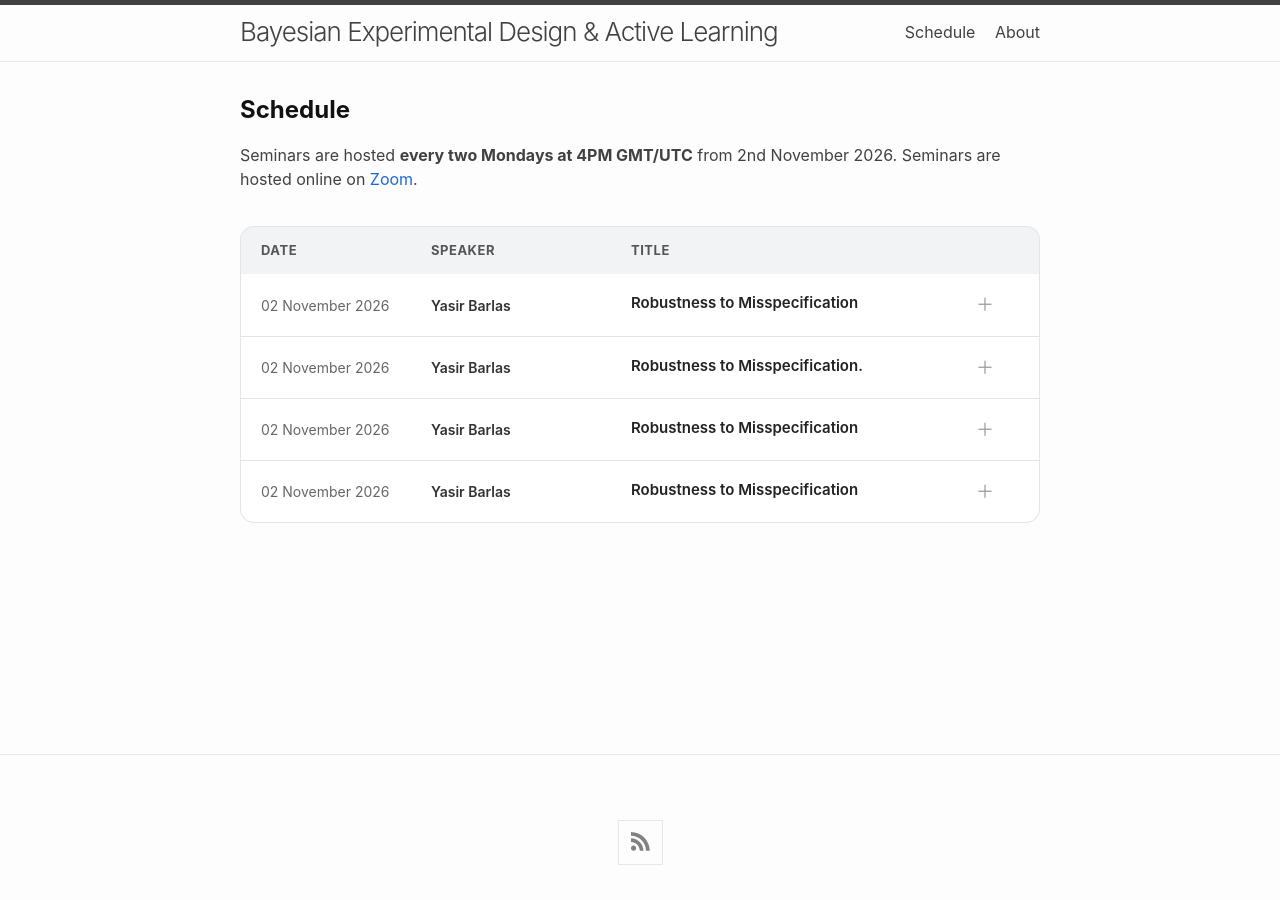
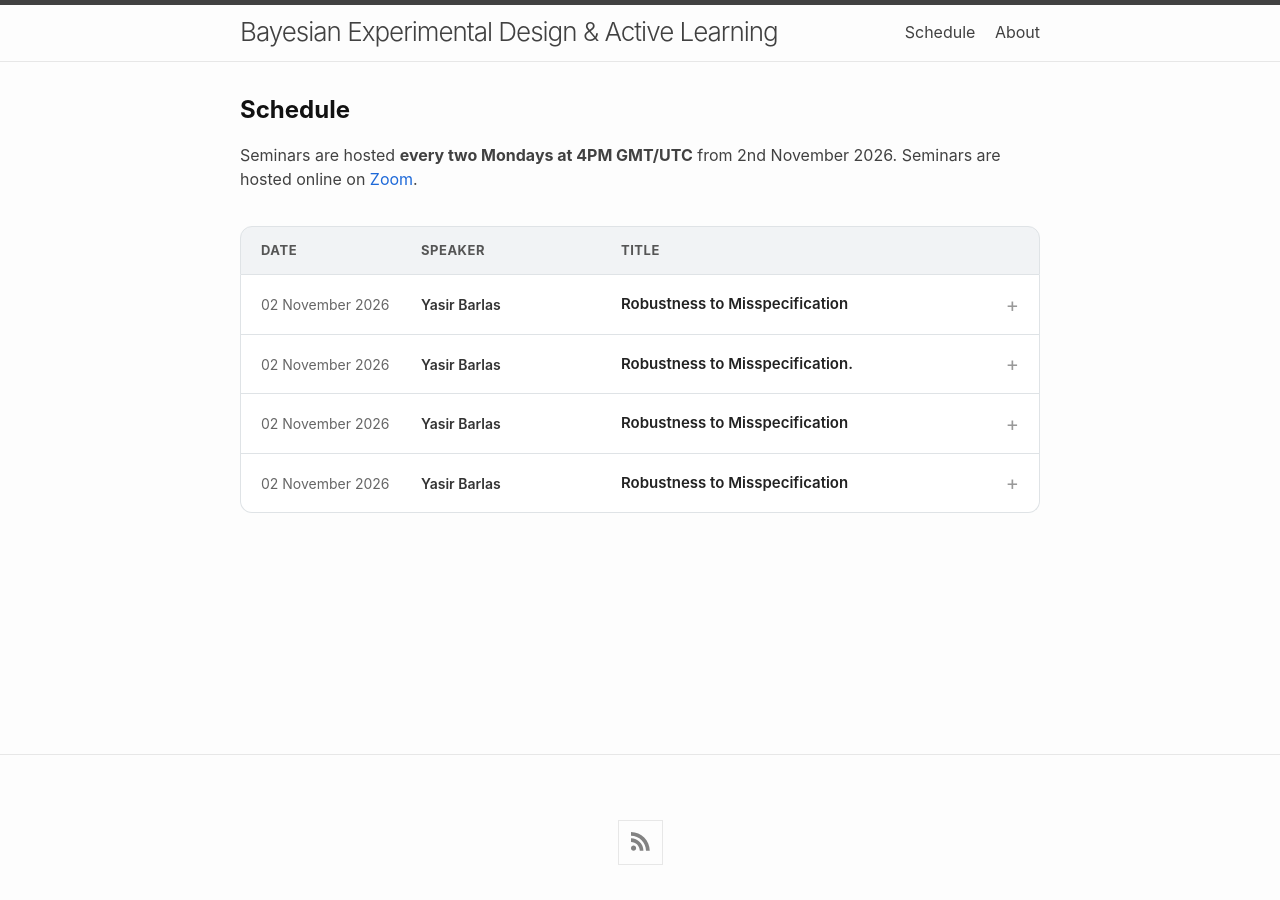
Before and after one commit to bayesiandesign/seminar, a Jekyll site: the page built from schedule.html, in a window 1280 px wide. Built offline with Jekyll 4.4.1, drawn with Linux system fonts in a browser that asks for light colours; nearby versions of some CDN libraries.

Commit message:
Update style.scss

```diff
--- a/assets/css/style.scss
+++ b/assets/css/style.scss
@@ -179,16 +179,14 @@
 
 .schedule-header {
     display: grid;
-    grid-template-columns: 170px 200px 1fr;
+    grid-template-columns: 160px 200px 1fr;
 
     padding: 14px 20px;
 
     background: #f1f3f5;
 
-    border: 1px solid #e2e5e8;
-    border-bottom: none;
-
-    border-radius: 14px 14px 0 0;
+    border: 1px solid #dfe3e6;
+    border-radius: 12px 12px 0 0;
 
     color: #555;
 
@@ -200,26 +198,19 @@
 
 
 .seminar-row {
-    border-left: 1px solid #e2e5e8;
-    border-right: 1px solid #e2e5e8;
-    border-bottom: 1px solid #e2e5e8;
+    margin: 0;
 
     background: white;
 
-    transition:
-        background 0.2s ease,
-        box-shadow 0.2s ease;
-}
-
-
-.seminar-row:last-child {
-    border-radius: 0 0 14px 14px;
+    border-left: 1px solid #dfe3e6;
+    border-right: 1px solid #dfe3e6;
+    border-bottom: 1px solid #dfe3e6;
 }
 
 
 .seminar-row summary {
     display: grid;
-    grid-template-columns: 170px 200px 1fr;
+    grid-template-columns: 160px 200px 1fr;
 
     align-items: center;
 
@@ -237,9 +228,13 @@
     display: none;
 }
 
+.seminar-row summary::marker {
+    display: none;
+}
+
 
 .seminar-row summary:hover {
-    background: #f8f9fa;
+    background: #f7f8f9;
 }
 
 
@@ -247,8 +242,6 @@
     color: #666;
 
     font-size: 14px;
-
-    white-space: nowrap;
 }
 
 
@@ -261,26 +254,29 @@
 
 
 .seminar-title {
-    padding-right: 25px;
+    position: relative;
+
+    padding-right: 30px;
 
     color: #222;
 
     font-size: 15px;
     font-weight: 600;
-    line-height: 1.4;
 }
 
 
 .seminar-title::after {
-    content: "＋";
+    content: "+";
 
-    float: right;
+    position: absolute;
+    right: 0;
+    top: 50%;
 
-    margin-left: 10px;
+    transform: translateY(-50%);
 
     color: #999;
 
-    font-size: 18px;
+    font-size: 20px;
     font-weight: 400;
 }
 
@@ -318,12 +314,59 @@
 
 
 .seminar-abstract p {
-    margin: 0 0 10px;
+    margin: 0;
 }
 
 
-.seminar-abstract p:last-child {
-    margin-bottom: 0;
+.seminar-row:last-child {
+    border-radius: 0 0 12px 12px;
+}
+
+
+@media (max-width: 700px) {
+
+    .schedule-header {
+        display: none;
+    }
+
+
+    .seminar-row summary {
+        display: block;
+
+        padding: 17px 18px;
+    }
+
+
+    .seminar-date {
+        display: block;
+
+        margin-bottom: 5px;
+
+        font-size: 13px;
+    }
+
+
+    .seminar-speaker {
+        display: block;
+
+        margin-bottom: 6px;
+    }
+
+
+    .seminar-title {
+        display: block;
+
+        padding-right: 25px;
+    }
+
+
+    .seminar-abstract {
+        margin: 0 15px 15px;
+        padding: 15px;
+
+        text-align: left;
+    }
+
 }
 
 
@@ -375,49 +418,5 @@
         text-align: left;
     }
 
-    .schedule-header {
-        display: none;
-    }
-
-
-    .seminar-row summary {
-        display: block;
-
-        padding: 17px 18px;
-    }
-
-
-    .seminar-date {
-        margin-bottom: 5px;
-
-        font-size: 13px;
-    }
-
-
-    .seminar-speaker {
-        margin-bottom: 5px;
-
-        font-size: 14px;
-    }
-
-
-    .seminar-title {
-        padding-right: 0;
-
-        font-size: 15px;
-    }
-
-
-    .seminar-title::after {
-        margin-top: -2px;
-    }
-
-
-    .seminar-abstract {
-        margin: 0 15px 15px;
-        padding: 15px;
-
-        font-size: 14px;
-    }
 
 }
```
